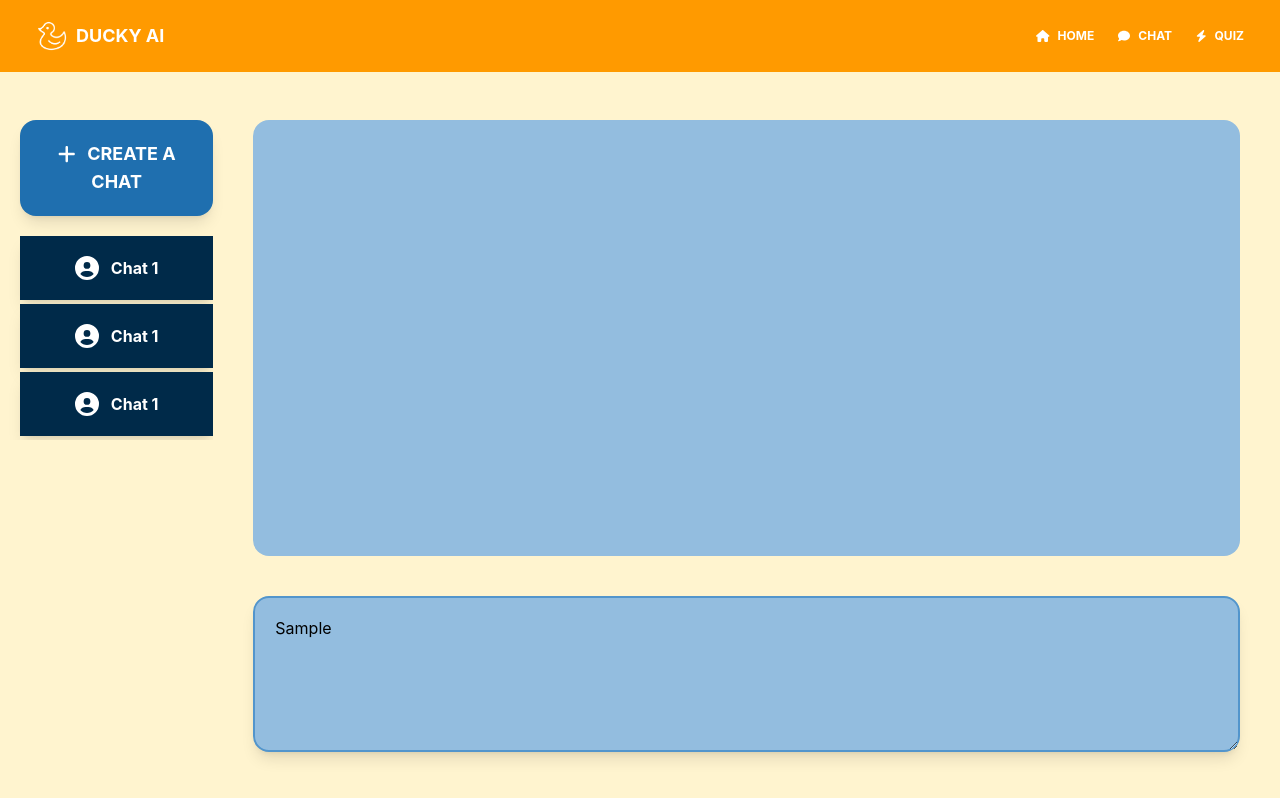
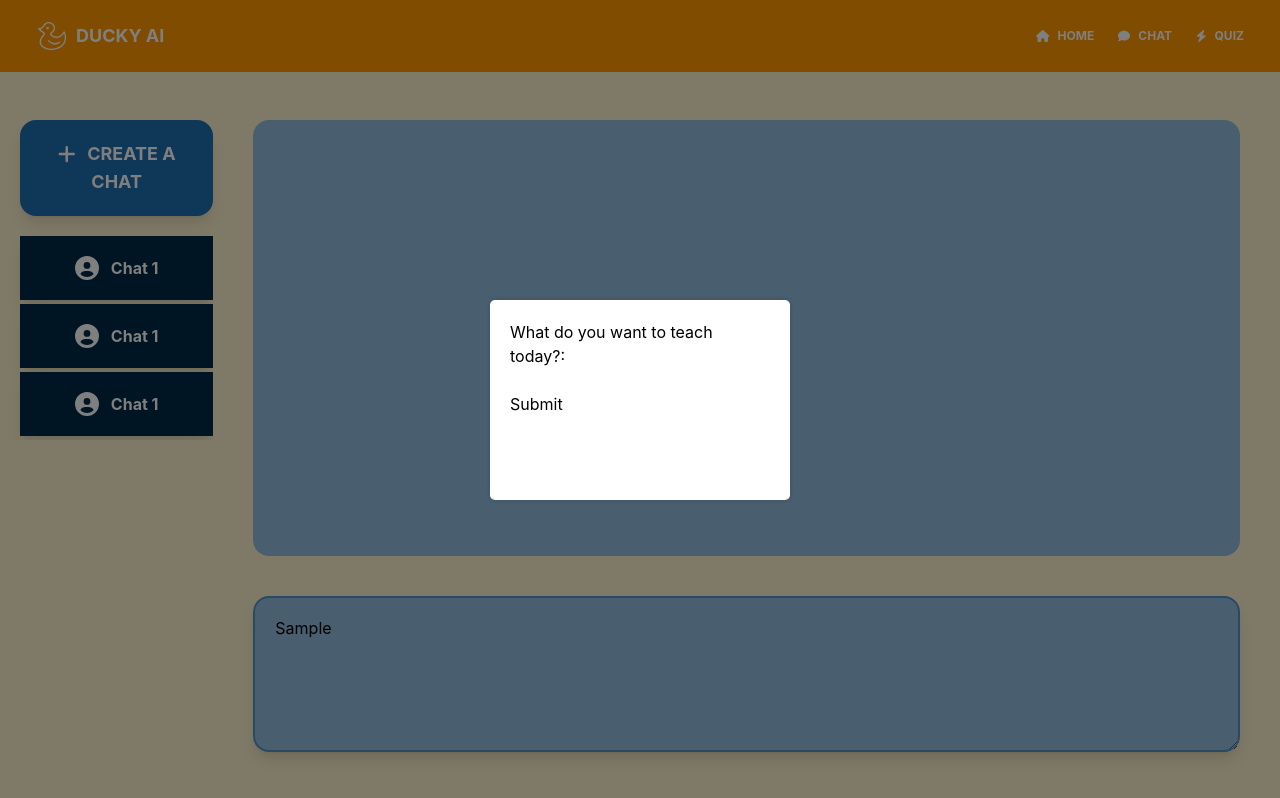
Before and after one commit to AnthonyNasser/Rubber-Ducky-App, a React (Create React App) app: page /chats in a window 1280 px wide. Both pictures are taken after typing "Sample" into the empty fields and a click on the button "CREATE A CHAT". Built offline with nearby package versions, Linux system fonts and the light colour scheme.

Commit message:
added popup

```diff
--- a/package.json
+++ b/package.json
@@ -19,6 +19,7 @@
         "openai": "^3.2.1",
         "react": "^18.2.0",
         "react-dom": "^18.2.0",
+        "react-modal": "^3.16.1",
         "react-router-dom": "^6.9.0",
         "react-scripts": "5.0.1",
         "typescript": "^4.9.5",
--- a/src/screens/ChatScreen.tsx
+++ b/src/screens/ChatScreen.tsx
@@ -1,4 +1,4 @@
-import { JSXElementConstructor, ReactElement, ReactFragment, useState } from 'react';
+import React, { JSXElementConstructor, ReactElement, ReactFragment, useState } from 'react';
 import { FontAwesomeIcon } from '@fortawesome/react-fontawesome'
 import Navbar from '../components/Navbar'
 import { BG_STYLE } from '../theme/tailwind-styles'
@@ -7,11 +7,29 @@ import ChatBox from '../components/Chatbox'
 import ChatInterface from '../components/ChatInterface'
 import ChatDialouge from '../components/ChatDialouge'
 
+type ModalState = {
+    showModal: boolean;
+    subject: string;
+  };
+
 function ChatScreen() {
     const [chatBoxCount, setChatBoxCount] = useState(2); // Initialize with 2 chatboxes
+    const [modalState, setModalState] = useState<ModalState>({
+        showModal: false,
+        subject: '',
+      });
 
-    const handleAddChatBox = () => {
-      setChatBoxCount(chatBoxCount + 1); // Increment the count when the button is clicked
+    const { showModal, subject } = modalState;
+    const handleAddChatBox = (e: React.FormEvent) => {
+        e.preventDefault();
+        setChatBoxCount(chatBoxCount + 1); // Increment the count when the button is clicked
+      };
+
+    const handleSubmit = (e: React.FormEvent) => {
+        e.preventDefault();
+        // Do something with the submitted data, e.g. send it to the server
+        // Then close the modal
+        setModalState({ ...modalState, showModal: false });
     };
 
     const chatBoxes = [];
@@ -26,7 +44,11 @@ function ChatScreen() {
                 <div className="flex flex-col h-full w-1/6" id="chatList">
                     <button
                     className="bg-secondary-200 text-white font-bold py-5 px-4 rounded-2xl shadow-lg ml-5 mb-5 mt-10"
-                    onClick={handleAddChatBox} // Add an onClick handler to the button
+                    onClick={(e) => {
+                        handleAddChatBox(e);
+                        setModalState({ ...modalState, showModal: true });
+                      }} // Add an onClick handler to the button and also popup
+
                     >
                         <FontAwesomeIcon icon={faAdd} className="mr-3" size="lg" />
                         <span className="text-lg uppercase">Create a Chat</span>
@@ -41,8 +63,46 @@ function ChatScreen() {
 
                 </div>
             </div>
+            {modalState.showModal && (
+                <div
+                style={{
+                    position: 'fixed',
+                    top: '0',
+                    bottom: '0',
+                    left: '0',
+                    right: '0',
+                    display: 'flex',
+                    justifyContent: 'center',
+                    alignItems: 'center',
+                    background: 'rgba(0, 0, 0, 0.5)',
+                    zIndex: 9999,
+                }}
+                >
+                <div
+                style={{
+                    width: '300px',
+                    height: '200px',
+                    background: 'white',
+                    borderRadius: '5px',
+                    padding: '20px',
+                    boxShadow: '0px 0px 5px rgba(0, 0, 0, 0.2)',
+                }}
+                >
+            <form onSubmit = {handleSubmit}>
+              <label htmlFor="subjectInput">What do you want to teach today?:</label>
+              <input
+                type="text"
+                id="subjectInput"
+                name="subject"
+                value={modalState.subject}
+                onChange={(e) => setModalState({ ...modalState, subject: e.target.value })}
+              />
+              <button type="submit">Submit</button>
+            </form>
+          </div>
         </div>
-
+      )}
+    </div>
     );
 };
 
```
Also changed, not shown: 1 other file (tests, documents, lock files or other folders).
